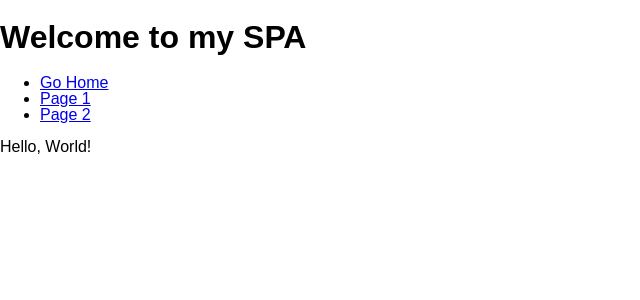
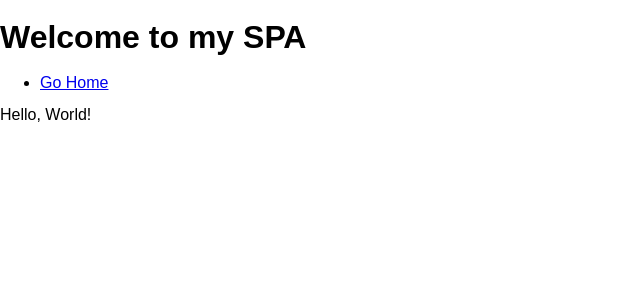
Before and after one commit to uncrownedthrone/stack-overflow-site, a React (Create React App) app: page / in a window 1280 px wide. Shown: the top 300 px of the page, without its empty margins (0-640 px from the left). Built offline with nearby package versions, Linux system fonts and the light colour scheme.

Commit message:
initial commit

```diff
--- a/src/App.jsx
+++ b/src/App.jsx
@@ -1,7 +1,5 @@
 import React from 'react'
 import { BrowserRouter as Router, Link, Route, Switch } from 'react-router-dom'
-import Page from './pages/Page'
-import Page2 from './pages/Page2'
 import HomePage from './pages/HomePage'
 import NotFound from './pages/NotFound'
 
@@ -15,19 +13,11 @@ const App = () => {
             <li>
               <Link to="/">Go Home</Link>
             </li>
-            <li>
-              <Link to="/1">Page 1</Link>
-            </li>
-            <li>
-              <Link to="/2">Page 2</Link>
-            </li>
           </ul>
         </nav>
       </header>
       <Switch>
         <Route exact path="/" component={HomePage}></Route>
-        <Route exact path="/1" component={Page}></Route>
-        <Route exact path="/2" component={Page2}></Route>
         <Route path="*" component={NotFound}></Route>
       </Switch>
     </Router>
--- a/src/pages/Page.jsx
+++ /dev/null
@@ -1,7 +0,0 @@
-import React from 'react'
-
-const Page = () => {
-  return <div>This is a Page</div>
-}
-
-export default Page
--- a/src/pages/Page2.jsx
+++ /dev/null
@@ -1,7 +0,0 @@
-import React from 'react'
-
-const Page2 = () => {
-  return <div>This is another Page</div>
-}
-
-export default Page2
```
